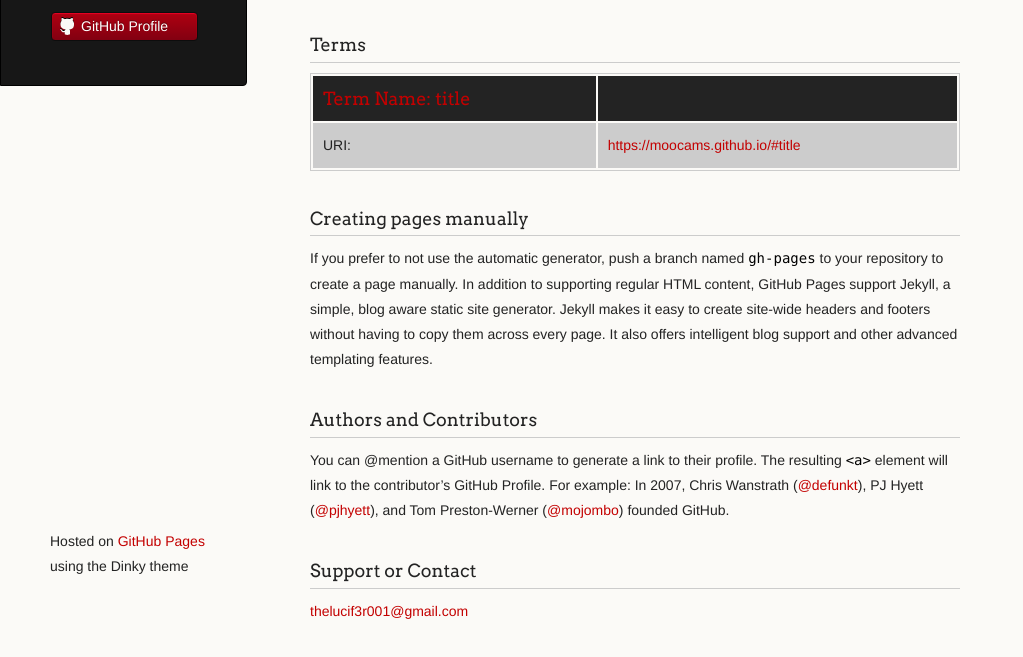
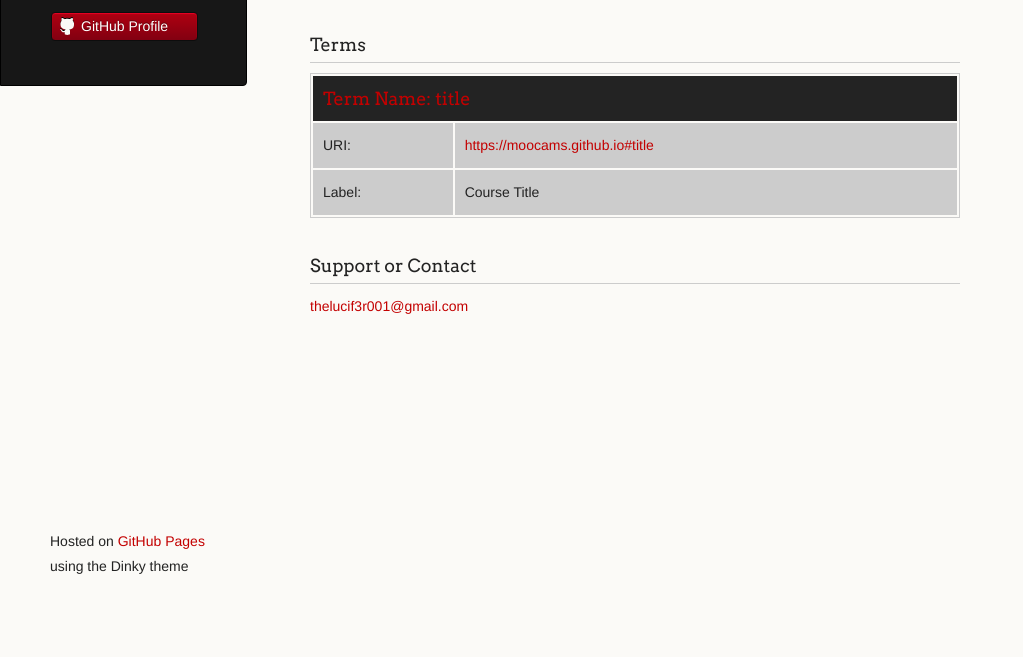
Before and after one commit to MOOCAMS/MOOCAMS.github.io, a plain HTML site: page index.html in a window 1280 px wide. Shown: the part 189-846 px from the top of the page, without its empty margins (0-1023 px from the left). After the commit the page ends 800 px from the top, so only its background shows below. Drawn offline with Linux system fonts and the light colour scheme.

Commit message:
Replace master branch with page content via GitHub

```diff
--- a/index.html
+++ b/index.html
@@ -36,29 +36,18 @@
 <a id="terms" class="anchor" href="#terms" aria-hidden="true"><span aria-hidden="true" class="octicon octicon-link"></span></a>Terms</h3>
 
 <table>
-<thead>
-<tr>
-<th><a href="#title">Term Name: title</a></th>
-<th></th>
-</tr>
-</thead>
-<tbody>
-<tr>
-<td>URI:</td>
-<td><a href="https://moocams.github.io/#/title">https://moocams.github.io/#title</a></td>
-</tr>
-</tbody>
+  <tr>
+    <th colspan="2"><a href="#title">Term Name: title</a></th>
+  </tr>
+  <tr>
+    <td>URI:</td>
+    <td><a href="#title">https://moocams.github.io#title</a></td>
+  </tr>
+  <tr>
+    <td>Label:</td>
+    <td>Course Title</td>
+  </tr>
 </table>
-
-<h3>
-<a id="creating-pages-manually" class="anchor" href="#creating-pages-manually" aria-hidden="true"><span aria-hidden="true" class="octicon octicon-link"></span></a>Creating pages manually</h3>
-
-<p>If you prefer to not use the automatic generator, push a branch named <code>gh-pages</code> to your repository to create a page manually. In addition to supporting regular HTML content, GitHub Pages support Jekyll, a simple, blog aware static site generator. Jekyll makes it easy to create site-wide headers and footers without having to copy them across every page. It also offers intelligent blog support and other advanced templating features.</p>
-
-<h3>
-<a id="authors-and-contributors" class="anchor" href="#authors-and-contributors" aria-hidden="true"><span aria-hidden="true" class="octicon octicon-link"></span></a>Authors and Contributors</h3>
-
-<p>You can @mention a GitHub username to generate a link to their profile. The resulting <code>&lt;a&gt;</code> element will link to the contributor’s GitHub Profile. For example: In 2007, Chris Wanstrath (<a href="https://github.com/defunkt" class="user-mention">@defunkt</a>), PJ Hyett (<a href="https://github.com/pjhyett" class="user-mention">@pjhyett</a>), and Tom Preston-Werner (<a href="https://github.com/mojombo" class="user-mention">@mojombo</a>) founded GitHub.</p>
 
 <h3>
 <a id="support-or-contact" class="anchor" href="#support-or-contact" aria-hidden="true"><span aria-hidden="true" class="octicon octicon-link"></span></a>Support or Contact</h3>
--- a/params.json
+++ b/params.json
@@ -1,6 +1,6 @@
 {
   "name": "MOOCAMS",
   "tagline": "Another Metadata Schema For MOOCs",
-  "body": "### MOOCAMS.\r\nThis automatic page generator is the easiest way to create beautiful pages for all of your projects. Author your page content here [using GitHub Flavored Markdown](https://guides.github.com/features/mastering-markdown/), select a template crafted by a designer, and publish. After your page is generated, you can check out the new `gh-pages` branch locally. If you’re using GitHub Desktop, simply sync your repository and you’ll see the new branch.\r\n\r\n### Terms\r\n|[Term Name: title](#title)||\r\n|---|---|\r\n|URI:|[https://moocams.github.io/#title](https://moocams.github.io/#/title)\r\n\r\n### Creating pages manually\r\nIf you prefer to not use the automatic generator, push a branch named `gh-pages` to your repository to create a page manually. In addition to supporting regular HTML content, GitHub Pages support Jekyll, a simple, blog aware static site generator. Jekyll makes it easy to create site-wide headers and footers without having to copy them across every page. It also offers intelligent blog support and other advanced templating features.\r\n\r\n### Authors and Contributors\r\nYou can @mention a GitHub username to generate a link to their profile. The resulting `<a>` element will link to the contributor’s GitHub Profile. For example: In 2007, Chris Wanstrath (@defunkt), PJ Hyett (@pjhyett), and Tom Preston-Werner (@mojombo) founded GitHub.\r\n\r\n### Support or Contact\r\nthelucif3r001@gmail.com\r\n",
+  "body": "### MOOCAMS.\r\nThis automatic page generator is the easiest way to create beautiful pages for all of your projects. Author your page content here [using GitHub Flavored Markdown](https://guides.github.com/features/mastering-markdown/), select a template crafted by a designer, and publish. After your page is generated, you can check out the new `gh-pages` branch locally. If you’re using GitHub Desktop, simply sync your repository and you’ll see the new branch.\r\n\r\n### Terms\r\n<table>\r\n  <tr>\r\n    <th colspan=\"2\"><a href=\"#title\">Term Name: title</a></th>\r\n  </tr>\r\n  <tr>\r\n    <td>URI:</td>\r\n    <td><a href=\"#title\">https://moocams.github.io#title</a></td>\r\n  </tr>\r\n  <tr>\r\n    <td>Label:</td>\r\n    <td>Course Title</td>\r\n  </tr>\r\n</table>\r\n\r\n### Support or Contact\r\nthelucif3r001@gmail.com\r\n",
   "note": "Don't delete this file! It's used internally to help with page regeneration."
 }
```
